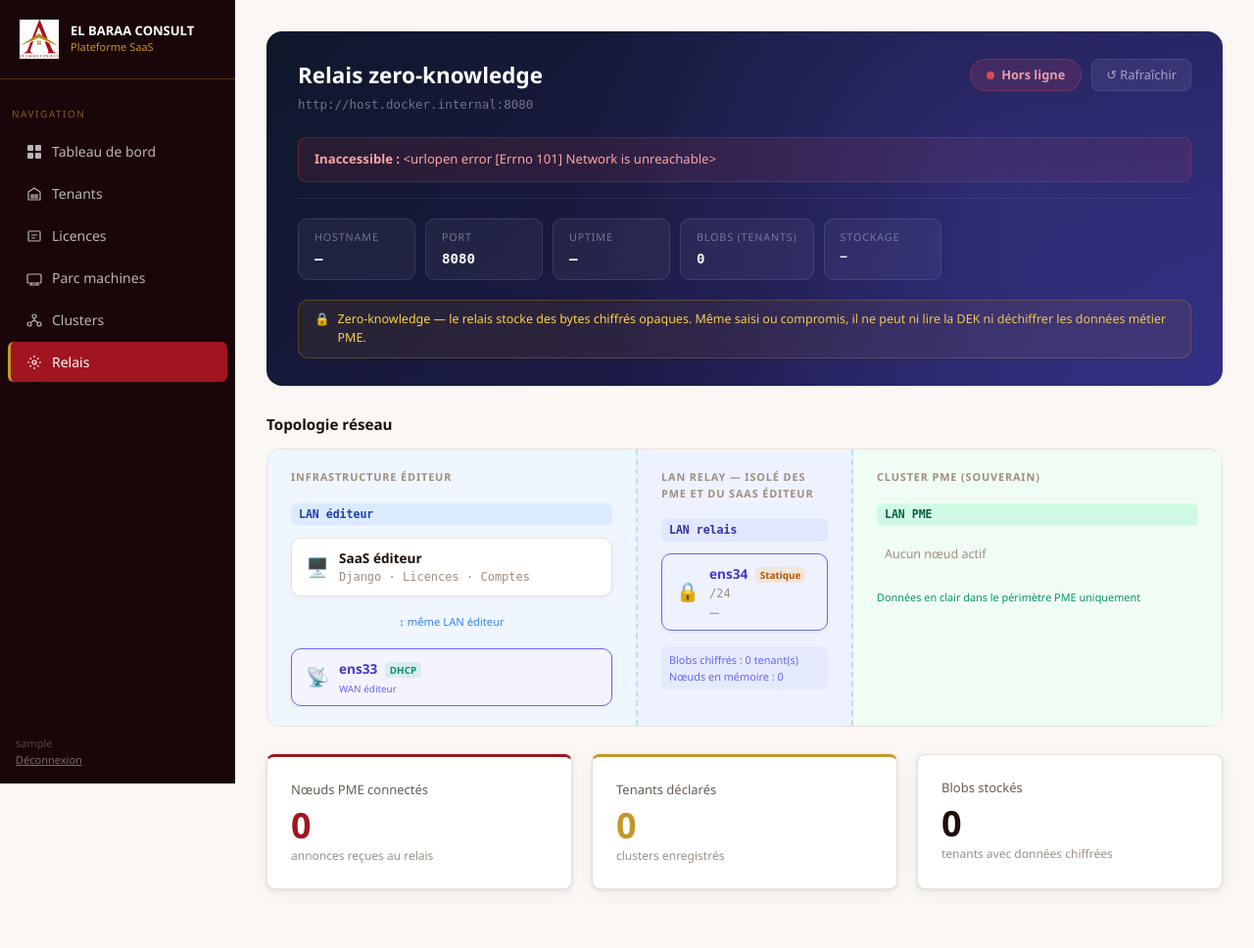
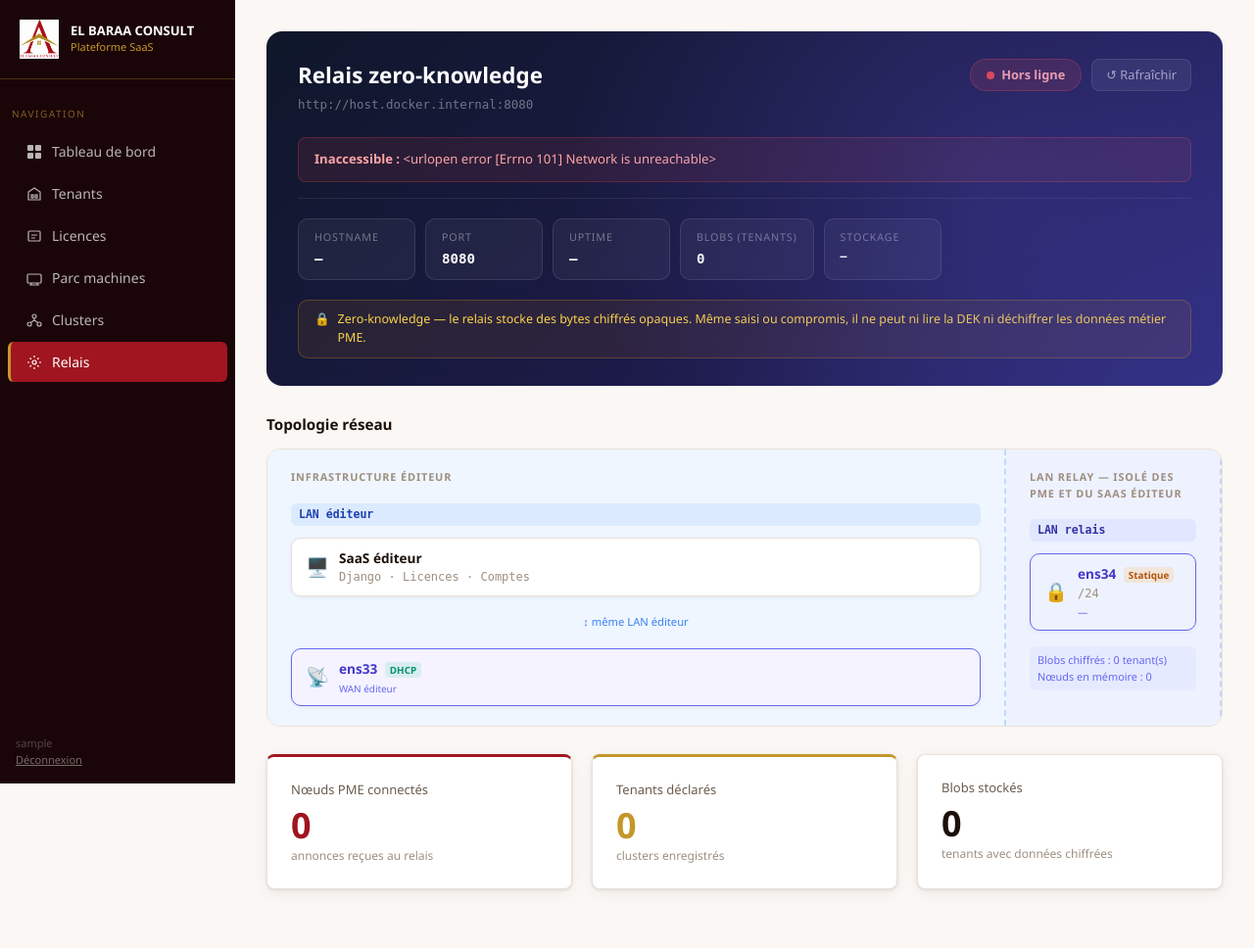
Before and after one commit to mpigajesse/saas-souverain, a Django app: page /relay/ in a window 1280 px wide. Shown: the whole page at 98% size. Run offline with Django 5.2, Linux system fonts and the light colour scheme; the visitor is signed in with stand-in values (Sample User, id 1); data that the repository does not hold is empty.

Commit message:
fix: supprime la section Cluster PME de la page relais

```diff
--- a/templates/dashboard/relay.html
+++ b/templates/dashboard/relay.html
@@ -288,28 +288,6 @@
     </div>
   </div>
 
-  <!-- Zone PME -->
-  <div class="net-zone net-zone--pme">
-    <div class="net-zone-title">Cluster PME (souverain)</div>
-    <span class="net-badge-subnet subnet--pme">{% if pme_subnet %}{{ pme_subnet }}{% else %}LAN PME{% endif %}</span>
-    {% for entry in tenants_data %}
-      {% for node in entry.nodes %}
-      <div class="net-server">
-        <span class="net-server-icon">🐧</span>
-        <div>
-          <div class="net-server-name" style="font-size:.8rem;">{{ node.short_id }}…</div>
-          <div class="net-server-ip">{{ node.addr }}</div>
-        </div>
-      </div>
-      {% endfor %}
-    {% endfor %}
-    {% if total_nodes == 0 %}
-    <div style="font-size:.78rem; color:var(--text-muted); padding:8px;">Aucun nœud actif</div>
-    {% endif %}
-    <div style="font-size:.68rem; color:#059669; margin-top:6px;">
-      Données en clair dans le périmètre PME uniquement
-    </div>
-  </div>
 </div>
 
 <!-- ── Stats ── -->
```
